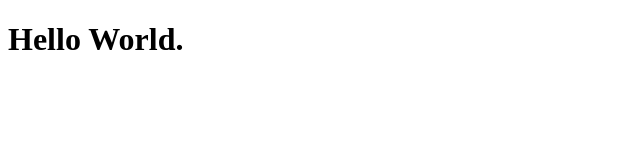
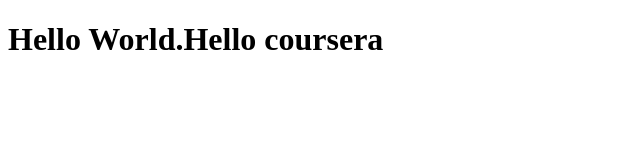
Before and after one commit to Trikkyz/Coursera, a plain HTML site: page site/Coursera.html in a window 1280 px wide. Shown: the whole page, without its empty margins (0-640 px from the left). Drawn offline with Linux system fonts and the light colour scheme.

Commit message:
small addition to our page content.

```diff
--- a/site/Coursera.html
+++ b/site/Coursera.html
@@ -4,6 +4,6 @@
 	<title>Hello Coursera!</title>
 </head>
 <body>
- <h1>Hello World.</h1>
+ <h1>Hello World.Hello coursera </h1>
 </body>
 </html>
```
